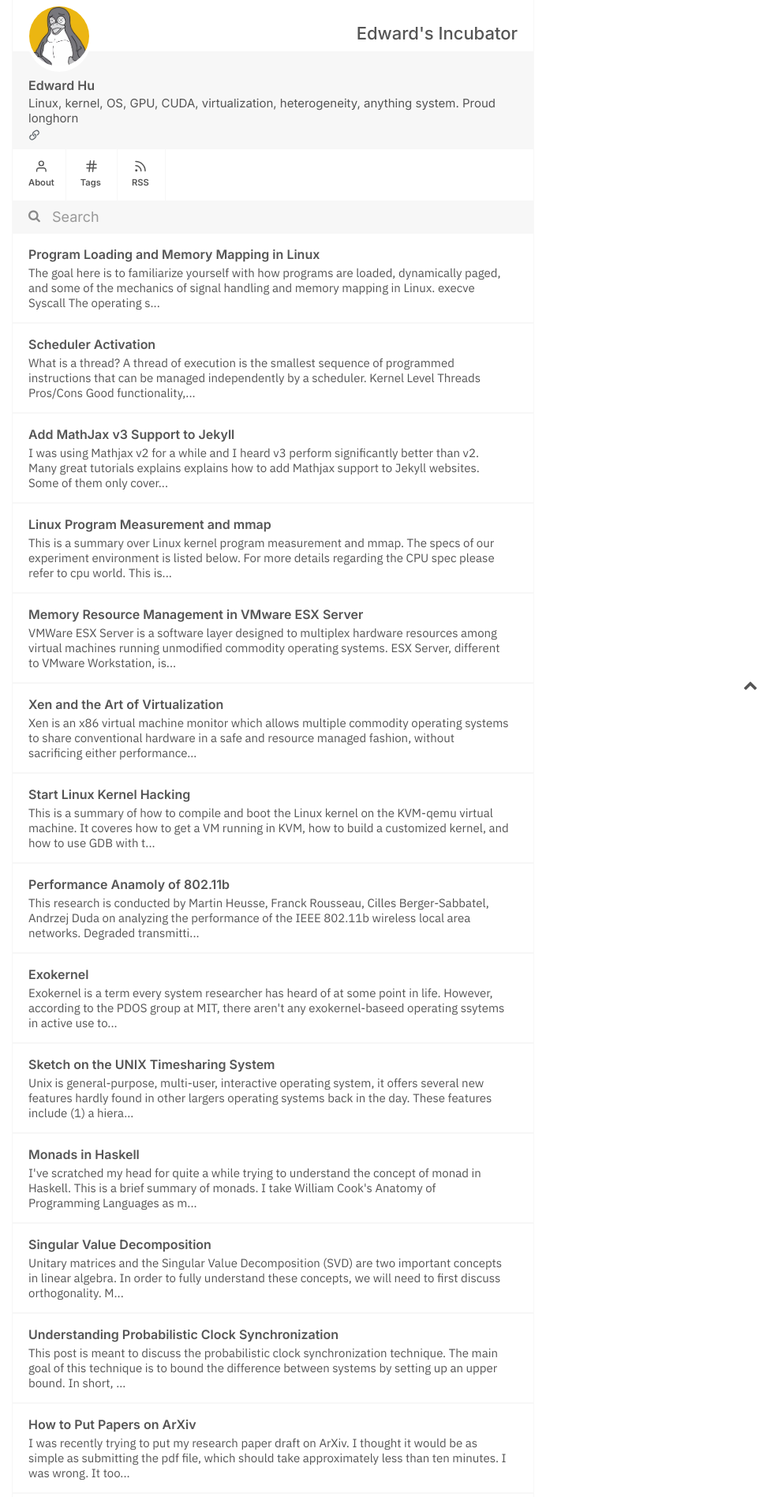
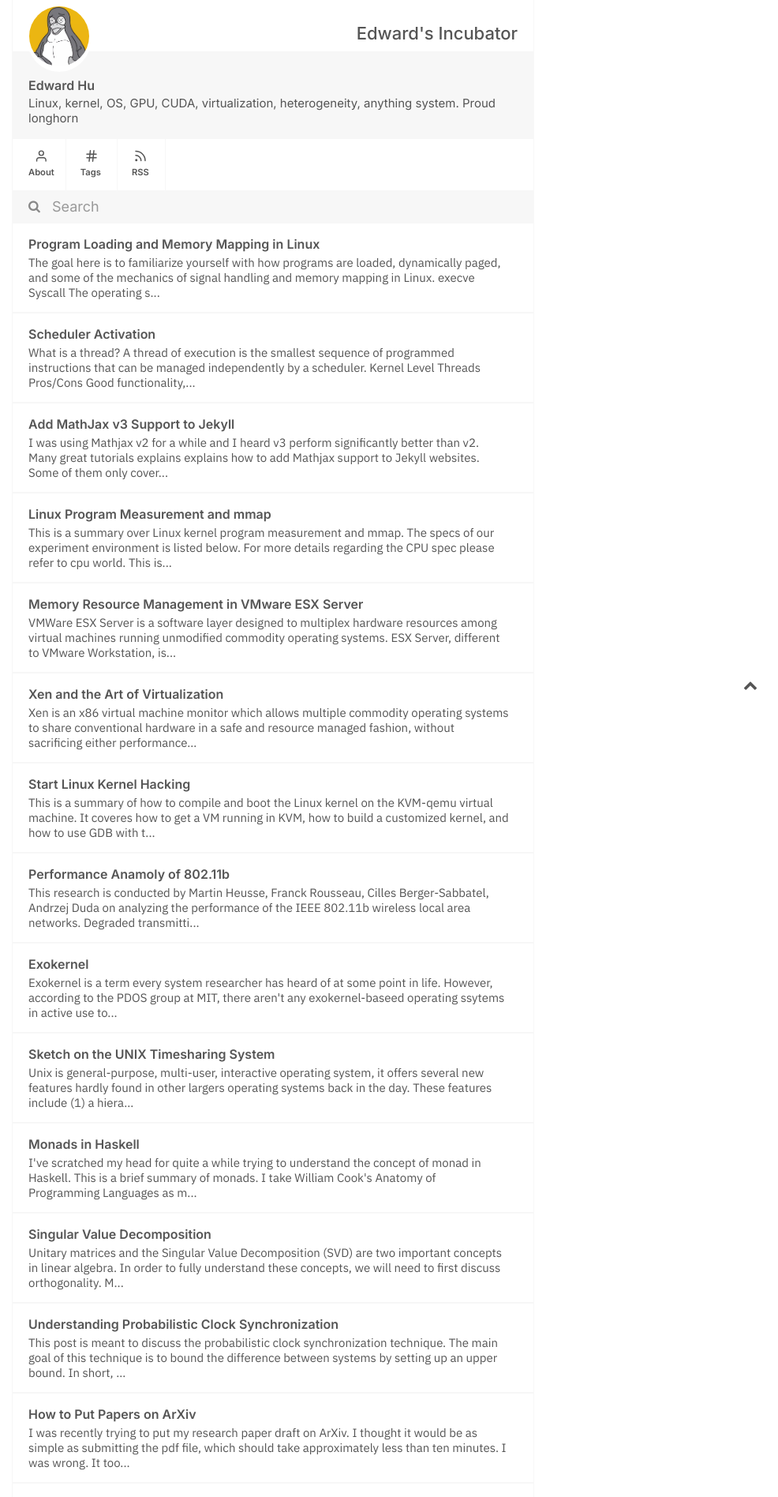
Before and after one commit to BDHU/blog, a Jekyll site: the page built from index.html, in a window 1280 px wide. Shown: the top 1896 px of the page at 79% size, without its empty margins (294-1280 px from the left). Built offline with Jekyll 4.4.1, drawn with Linux system fonts in a browser that asks for light colours; the list of posts is cut into pages by our own code.

Commit message:
Remove link in header

```diff
--- a/_includes/header.html
+++ b/_includes/header.html
@@ -78,13 +78,13 @@
             <div class="userdesc">
                 <p class="title-sans">{{site.user_description}}</p>
             </div>
-            <div class="link-to-notes">
+<!--             <div class="link-to-notes">
                 <svg height="16" width="15" viewBox="0 0 24 24" class="anchor-link">
                     <path d="M11.96 14.945c-.067 0-.136-.01-.203-.027-1.13-.318-2.097-.986-2.795-1.932-.832-1.125-1.176-2.508-.968-3.893s.942-2.605 2.068-3.438l3.53-2.608c2.322-1.716 5.61-1.224 7.33 1.1.83 1.127 1.175 2.51.967 3.895s-.943 2.605-2.07 3.438l-1.48 1.094c-.333.246-.804.175-1.05-.158-.246-.334-.176-.804.158-1.05l1.48-1.095c.803-.592 1.327-1.463 1.476-2.45.148-.988-.098-1.975-.69-2.778-1.225-1.656-3.572-2.01-5.23-.784l-3.53 2.608c-.802.593-1.326 1.464-1.475 2.45-.15.99.097 1.975.69 2.778.498.675 1.187 1.15 1.992 1.377.4.114.633.528.52.928-.092.33-.394.547-.722.547z" stroke-width="1" stroke-linecap="round" stroke-linejoin="round"/>
                     <path d="M7.27 22.054c-1.61 0-3.197-.735-4.225-2.125-.832-1.127-1.176-2.51-.968-3.894s.943-2.605 2.07-3.438l1.478-1.094c.334-.245.805-.175 1.05.158s.177.804-.157 1.05l-1.48 1.095c-.803.593-1.326 1.464-1.475 2.45-.148.99.097 1.975.69 2.778 1.225 1.657 3.57 2.01 5.23.785l3.528-2.608c1.658-1.225 2.01-3.57.785-5.23-.498-.674-1.187-1.15-1.992-1.376-.4-.113-.633-.527-.52-.927.112-.4.528-.63.926-.522 1.13.318 2.096.986 2.794 1.932 1.717 2.324 1.224 5.612-1.1 7.33l-3.53 2.608c-.933.693-2.023 1.026-3.105 1.026z" stroke-width="1" stroke-linecap="round" stroke-linejoin="round"/>
                 </svg>
                 <a href="{{ site.url }}"></a>
-            </div>
+            </div> -->
         </div>
     </div>
     <div class="avatar disable-select" title="click me to know more">
```
